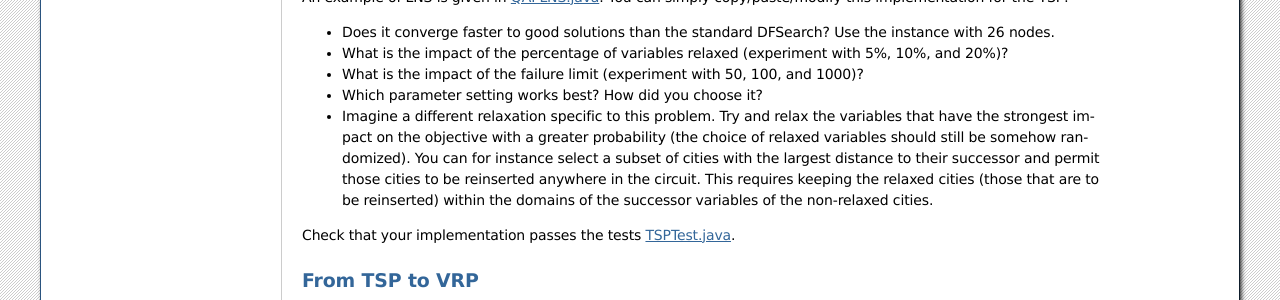
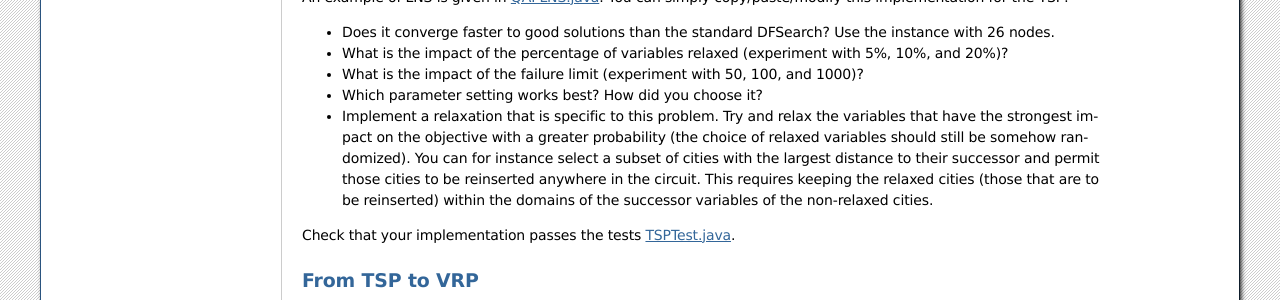
Before and after one commit to minicp/website, a Sphinx documentation site: the page built from source/learning_minicp/part_5.rst, in a window 1280 px wide and 900 px high, scrolled down 2271 px. Shown: the part 320-620 px from the top of the window. Built offline with Sphinx 7.4.7, drawn with Linux system fonts in a browser that asks for light colours; formulas are drawn with MathJax 3.

Commit message:
tweak to TSP LNS instructions

```diff
--- a/source/learning_minicp/part_5.rst
+++ b/source/learning_minicp/part_5.rst
@@ -166,7 +166,7 @@ You can simply copy/paste/modify this implementation for the TSP:
 * What is the impact of the percentage of variables relaxed (experiment with 5%, 10%, and 20%)?
 * What is the impact of the failure limit (experiment with 50, 100, and 1000)?
 * Which parameter setting works best? How did you choose it?
-* Imagine a different relaxation specific to this problem.  Try and relax the variables that have the strongest impact on the objective with a greater probability (the choice of relaxed variables should still be somehow randomized).  You can for instance select a subset of cities with the largest distance to their successor and permit those cities to be reinserted anywhere in the circuit.  This requires keeping the relaxed cities (those that are to be reinserted) within the domains of the successor variables of the non-relaxed cities.
+* Implement a relaxation that is specific to this problem.  Try and relax the variables that have the strongest impact on the objective with a greater probability (the choice of relaxed variables should still be somehow randomized).  You can for instance select a subset of cities with the largest distance to their successor and permit those cities to be reinserted anywhere in the circuit.  This requires keeping the relaxed cities (those that are to be reinserted) within the domains of the successor variables of the non-relaxed cities.
 
 Check that your implementation passes the tests `TSPTest.java <https://github.com/minicp/minicp/blob/master/src/test/java/minicp/examples/TSPTest.java>`_.
 
```
